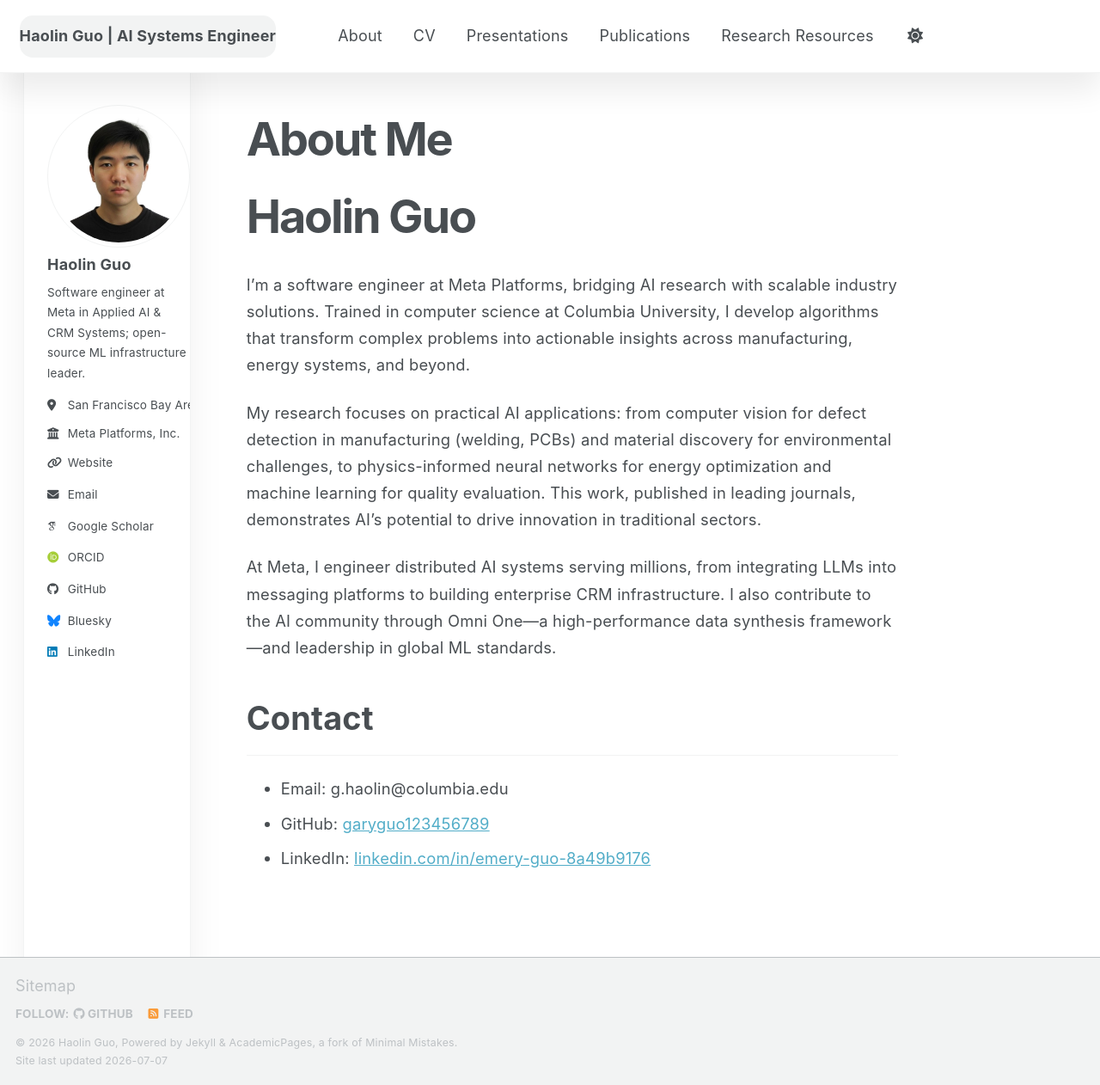
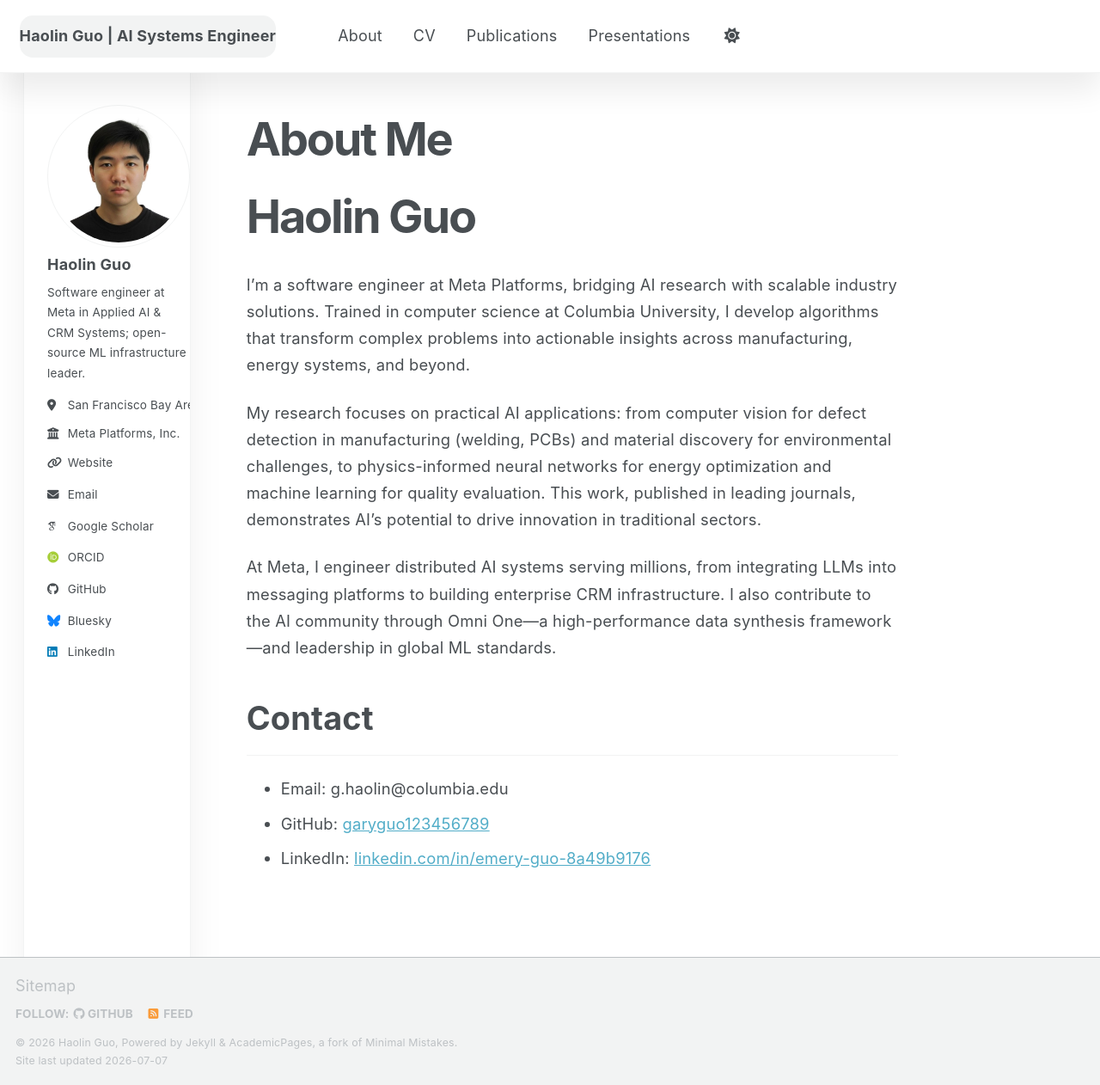
Before and after one commit to garyguo123456789/garyguo123456789.github.io, a Jekyll site: the page built from _pages/about.md, in a window 1280 px wide and 1262 px high. Shown: the whole window at 86% size. Built offline with Jekyll 4.4.1, drawn with Linux system fonts in a browser that asks for light colours; some web fonts are replaced; a script bundle is joined from its source files by our own code; library files that are not in the unit come from our copies.

Commit message:
remove tab

```diff
--- a/_data/navigation.yml
+++ b/_data/navigation.yml
@@ -14,11 +14,8 @@
   - title: "CV"
     url: /cv/
 
-  - title: "Presentations"
-    url: /presentations/
-
   - title: "Publications"
     url: /publications/
 
-  - title: "Research Resources"
-    url: /markdown/
+  - title: "Presentations"
+    url: /presentations/
```
